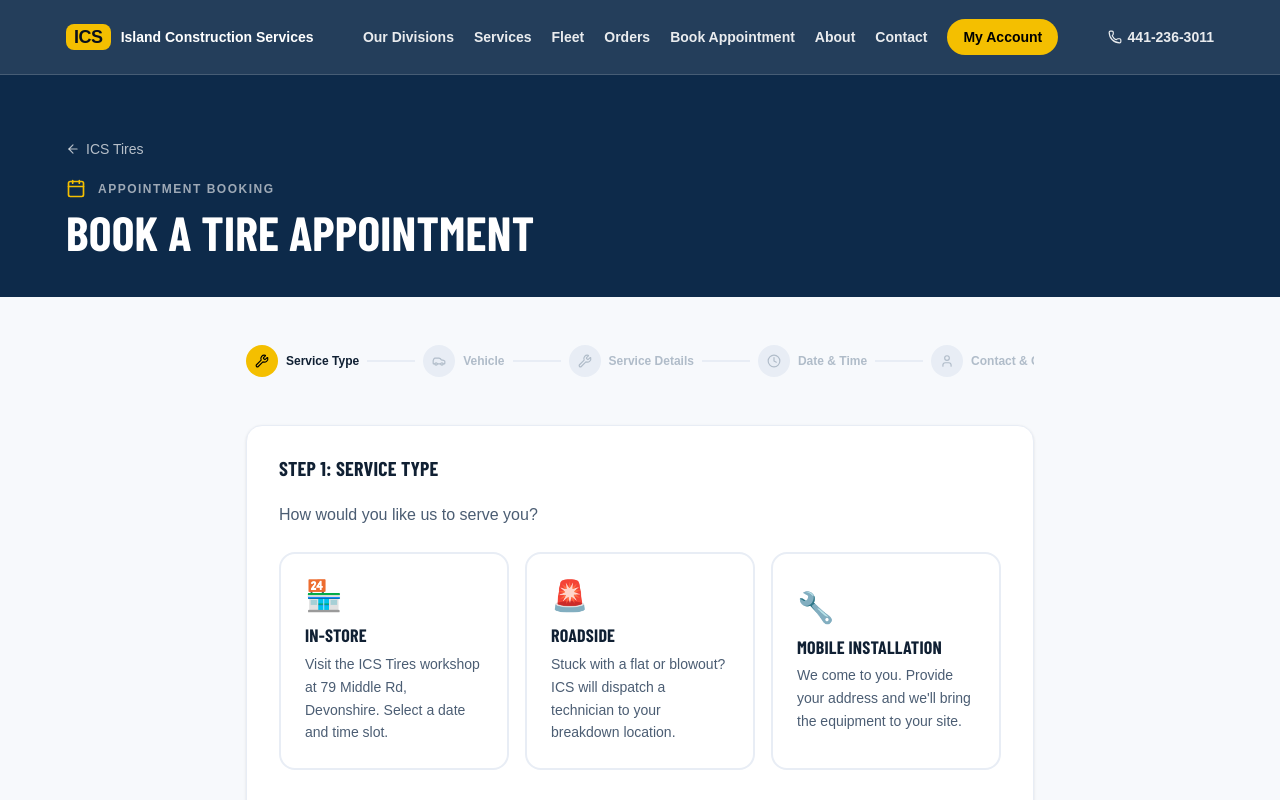
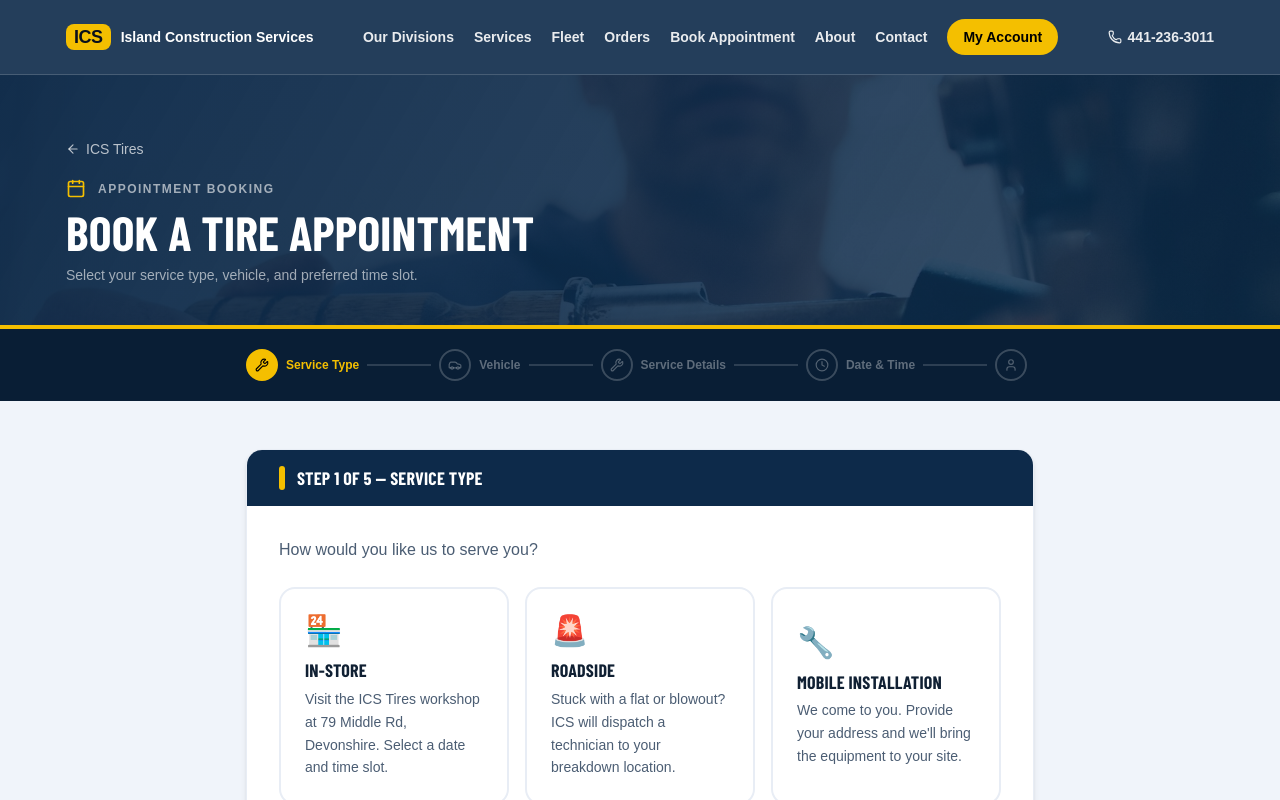
Before and after one commit to Markinbda/ICS, a Next.js app in the folder ics-web/: page /book in a window 1280 px wide. Shown: the top 800 px of the page. Built offline with nearby package versions, Linux system fonts and the light colour scheme; a web font is replaced by a local one.

Commit message:
Restyle /book wizard to match ICS brand — navy hero with bg image, yellow accent rule, embedded step tracker, branded card header

```diff
--- a/ics-web/app/book/page.tsx
+++ b/ics-web/app/book/page.tsx
@@ -626,9 +626,12 @@ export default function BookPage() {
 
   return (
     <>
-      {/* Hero */}
-      <section className="bg-[#0d2a4a] pt-16 pb-10 text-white">
-        <div className="max-w-[1180px] mx-auto px-4">
+      {/* Hero with embedded step progress */}
+      <section
+        className="relative bg-[#0d2a4a] pt-16 pb-0 text-white"
+        style={{ backgroundImage: "linear-gradient(120deg,rgba(13,42,74,0.97),rgba(13,42,74,0.80)),url('/images/division-tires-hero.jpg')", backgroundSize: "cover", backgroundPosition: "center" }}
+      >
+        <div className="max-w-[1180px] mx-auto px-4 pb-10">
           <Link href="/divisions/tires" className="inline-flex items-center gap-1.5 text-white/70 hover:text-white text-sm mb-5 transition-colors">
             <ArrowLeft size={14} /> ICS Tires
           </Link>
@@ -636,40 +639,54 @@ export default function BookPage() {
             <Calendar size={20} className="text-[#f4bf00]" />
             <p className="text-xs font-bold uppercase tracking-[1.5px] text-white/60">Appointment Booking</p>
           </div>
-          <h1 className="font-[var(--font-heading)] text-3xl md:text-5xl font-black uppercase">Book a Tire Appointment</h1>
+          <h1 className="font-[var(--font-heading)] text-3xl md:text-5xl font-black uppercase mb-1">Book a Tire Appointment</h1>
+          <p className="text-white/60 text-sm mt-2">Select your service type, vehicle, and preferred time slot.</p>
         </div>
-      </section>
 
-      {/* Wizard */}
-      <section className="py-12 bg-[#f7f9fc] min-h-[70vh]">
-        <div className="max-w-[820px] mx-auto px-4">
-          {/* Step indicator */}
-          <div className="flex items-center gap-0 mb-10 overflow-x-auto pb-2">
+        {/* Yellow accent rule */}
+        <div className="h-1 bg-[#f4bf00]" />
+
+        {/* Step tracker bar – navy-dark strip */}
+        <div className="bg-[#091e35]">
+          <div className="max-w-[820px] mx-auto px-4 py-5">
+            <div className="flex items-center gap-0 overflow-x-auto">
               {STEP_LABELS.map((s, i) => {
                 const Icon = s.icon;
                 const done = i < step;
                 const active = i === step;
                 return (
                   <div key={i} className="flex items-center flex-shrink-0">
-                  <div className={`flex items-center gap-2 text-xs font-semibold transition-all ${active ? "text-[#102033]" : done ? "text-[#0d2a4a]" : "text-[#b0bcc9]"}`}>
-                    <div className={`w-8 h-8 rounded-full flex items-center justify-center font-bold transition-all ${active ? "bg-[#f4bf00] text-black" : done ? "bg-[#0d2a4a] text-white" : "bg-[#e8edf5] text-[#b0bcc9]"}`}>
+                    <div className={`flex items-center gap-2 text-xs font-semibold transition-all ${active ? "text-[#f4bf00]" : done ? "text-white/90" : "text-white/35"}`}>
+                      <div className={`w-8 h-8 rounded-full flex items-center justify-center font-bold border-2 transition-all ${active ? "bg-[#f4bf00] border-[#f4bf00] text-black" : done ? "bg-white/10 border-white/50 text-white" : "bg-transparent border-white/20 text-white/30"}`}>
                         {done ? <Check size={14} /> : <Icon size={14} />}
                       </div>
                       <span className="hidden sm:block">{s.label}</span>
                     </div>
                     {i < STEP_LABELS.length - 1 && (
-                    <div className={`w-8 sm:w-12 h-0.5 mx-2 transition-all ${i < step ? "bg-[#0d2a4a]" : "bg-[#e8edf5]"}`} />
+                      <div className={`w-8 sm:w-16 h-0.5 mx-2 transition-all ${i < step ? "bg-[#f4bf00]/60" : "bg-white/15"}`} />
                     )}
                   </div>
                 );
               })}
             </div>
+          </div>
+        </div>
+      </section>
+
+      {/* Wizard */}
+      <section className="py-12 bg-[#f0f4fa] min-h-[70vh]">
+        <div className="max-w-[820px] mx-auto px-4">
 
           {/* Card */}
-          <div className="bg-white rounded-2xl p-8 border border-[#e8edf5] shadow-sm">
-            <h2 className="font-[var(--font-heading)] text-xl font-black uppercase text-[#102033] mb-6">
-              Step {step + 1}: {STEP_LABELS[step].label}
+          <div className="bg-white rounded-2xl border border-[#e8edf5] shadow-md overflow-hidden">
+            {/* Card header stripe */}
+            <div className="bg-[#0d2a4a] px-8 py-4 flex items-center gap-3">
+              <div className="w-1.5 h-6 bg-[#f4bf00] rounded-full" />
+              <h2 className="font-[var(--font-heading)] text-lg font-black uppercase text-white">
+                Step {step + 1} of {STEP_LABELS.length} — {STEP_LABELS[step].label}
               </h2>
+            </div>
+            <div className="p-8">
             {steps[step]}
 
             {/* Navigation */}
@@ -706,7 +723,8 @@ export default function BookPage() {
                 </button>
               )}
             </div>
-          </div>
+            </div>{/* /p-8 content */}
+          </div>{/* /card */}
         </div>
       </section>
     </>
```
Lines whose indentation alone changed are shown as unchanged.
